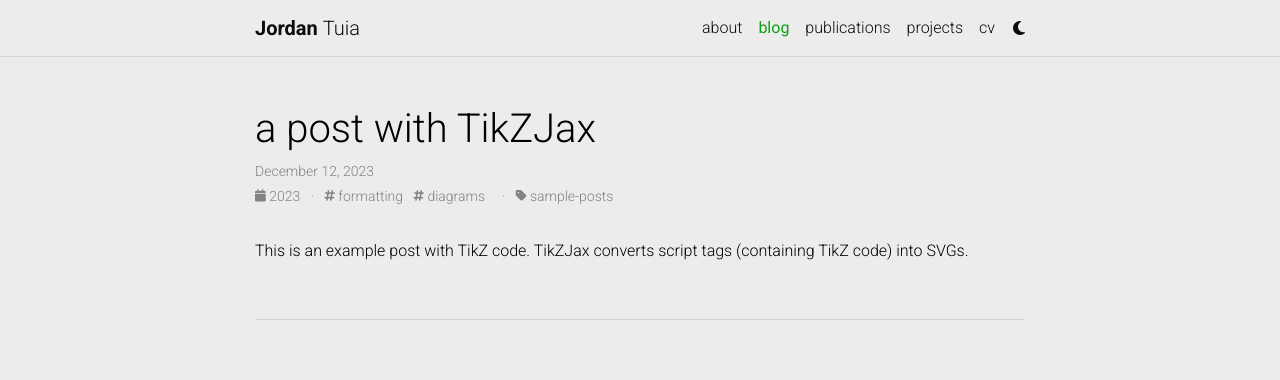
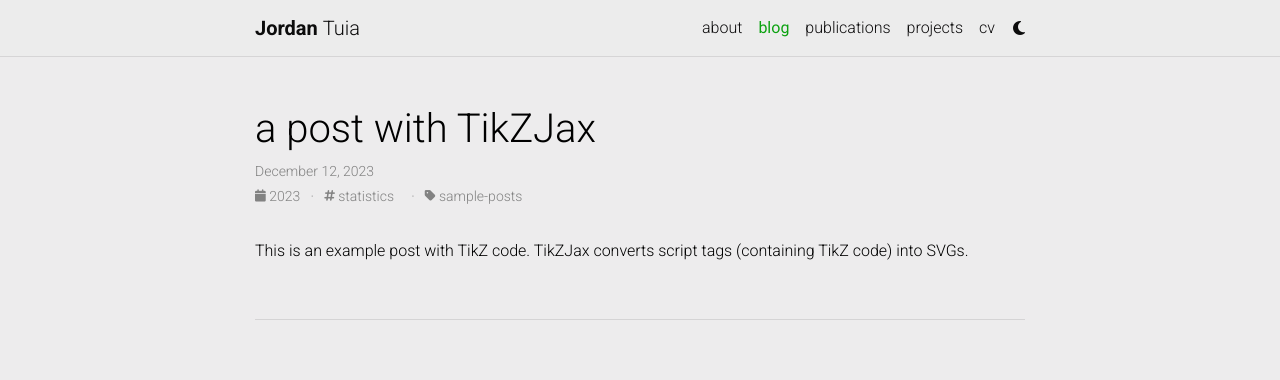
Before and after one commit to tuiaj/dev_portfolio, a Jekyll site: the page built from _posts/2023-12-12-tikzjax.md, in a window 1280 px wide. Shown: the top 380 px of the page. Built offline with Jekyll 4.4.1, drawn with Linux system fonts in a browser that asks for light colours; some web fonts are replaced; comment, search, counter and statistics services are not loaded; a style sheet for code colours, icons or effects is not loaded; some of the changed lines change nothing that is shown.

Commit message:
Update 2023-12-12-tikzjax.md

```diff
--- a/_posts/2023-12-12-tikzjax.md
+++ b/_posts/2023-12-12-tikzjax.md
@@ -2,8 +2,8 @@
 layout: post
 title:  a post with TikZJax
 date: 2023-12-12 22:25:00
-description: this is what included TikZ code could look like
-tags: formatting diagrams
+description: Modeling breast tumor clinical data
+tags: statistics
 categories: sample-posts
 tikzjax: true
 ---
```
